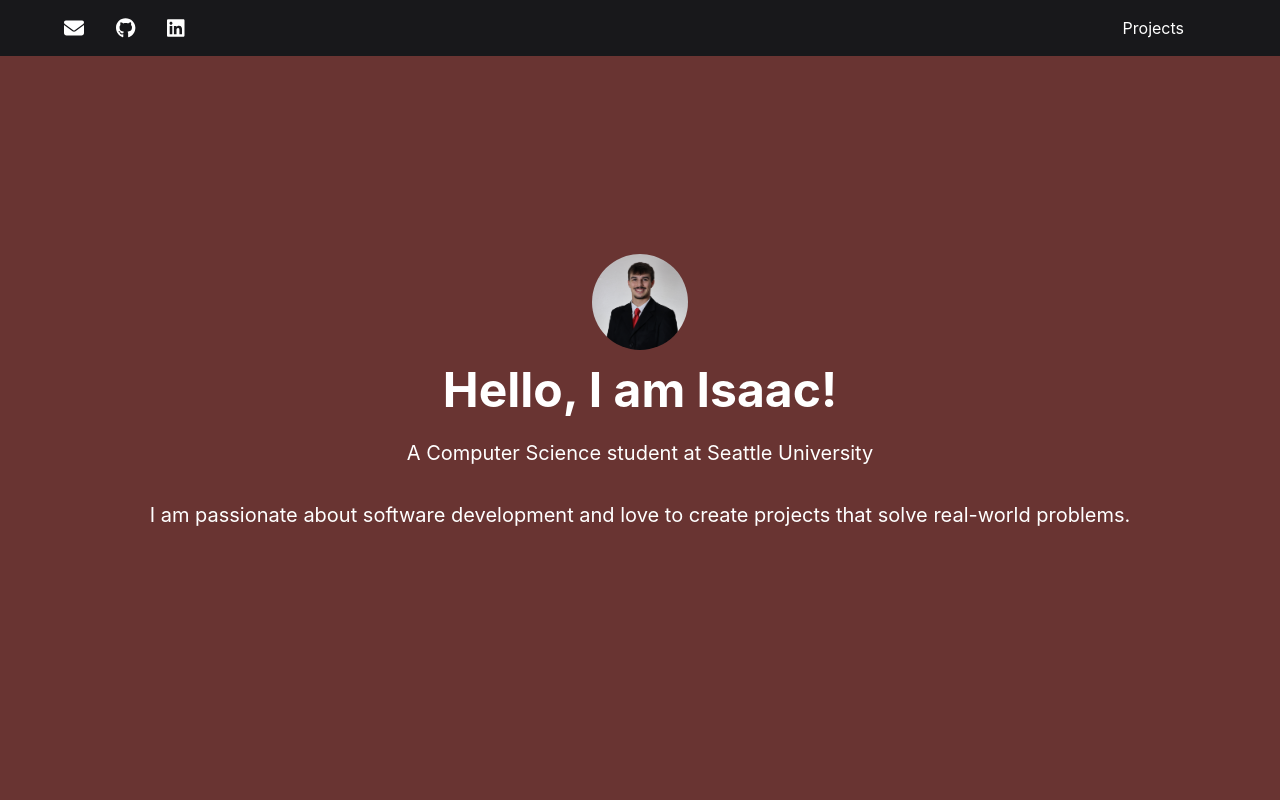
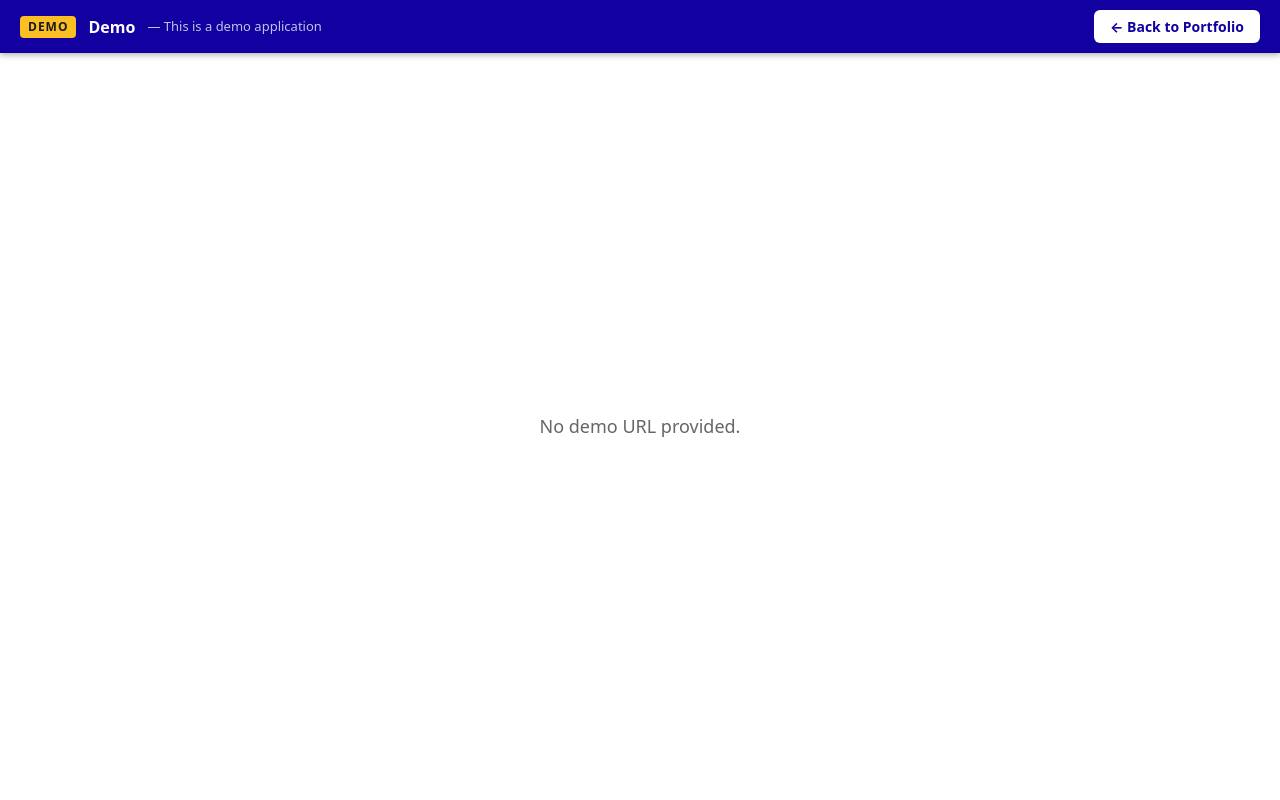
Before and after one commit to isaac-vh1/personalPage, a React (Create React App) app: page /demo in a window 1280 px wide. Before the commit this address led to /. Shown: the top 800 px of the page. Built offline with nearby package versions, Linux system fonts and the light colour scheme.

Commit message:
Demo header and iframe

```diff
--- a/src/App.js
+++ b/src/App.js
@@ -3,6 +3,7 @@ import Home from "./home";
 import Timer from "./timer";
 import Layout from "./layout"
 import Titan from "./titan";
+import DemoFrame from "./DemoFrame";
 import 'bootstrap/dist/css/bootstrap.min.css';
 
 const router = createBrowserRouter([
@@ -12,7 +13,8 @@ const router = createBrowserRouter([
     children: [
       { index: true, element: <Home /> },
       { path: 'timer', element: <Timer /> },
-      {path: 'titan', element: <Titan /> },
+      { path: 'titan', element: <Titan /> },
+      { path: 'demo', element: <DemoFrame /> },
       { path: '*', element: <Navigate to="/" /> },
     ],
   },
--- /dev/null
+++ b/src/DemoFrame.js
@@ -0,0 +1,85 @@
+import React from "react";
+import { useSearchParams, useNavigate } from "react-router-dom";
+
+export default function DemoFrame() {
+  const [searchParams] = useSearchParams();
+  const navigate = useNavigate();
+  const url = searchParams.get("url");
+  const title = searchParams.get("title") || "Demo";
+
+  return (
+    <div style={{ display: "flex", flexDirection: "column", height: "100vh" }}>
+      {/* Banner */}
+      <div
+        style={{
+          background: "#1300a1",
+          color: "white",
+          display: "flex",
+          alignItems: "center",
+          justifyContent: "space-between",
+          padding: "10px 20px",
+          flexShrink: 0,
+          boxShadow: "0 2px 6px rgba(0,0,0,0.3)",
+        }}
+      >
+        <div style={{ display: "flex", alignItems: "center", gap: 12 }}>
+          <span
+            style={{
+              background: "#fbbf24",
+              color: "#1a1a1a",
+              fontWeight: 700,
+              fontSize: 12,
+              borderRadius: 4,
+              padding: "2px 8px",
+              textTransform: "uppercase",
+              letterSpacing: 1,
+            }}
+          >
+            Demo
+          </span>
+          <span style={{ fontWeight: 600, fontSize: 16 }}>{title}</span>
+          <span style={{ fontSize: 13, opacity: 0.75 }}>
+            — This is a demo application
+          </span>
+        </div>
+        <button
+          onClick={() => navigate("/")}
+          style={{
+            background: "white",
+            color: "#1300a1",
+            border: "none",
+            borderRadius: 6,
+            padding: "6px 16px",
+            fontWeight: 700,
+            fontSize: 14,
+            cursor: "pointer",
+          }}
+        >
+          ← Back to Portfolio
+        </button>
+      </div>
+
+      {/* iframe */}
+      {url ? (
+        <iframe
+          src={url}
+          title={title}
+          style={{ flex: 1, border: "none", width: "100%" }}
+        />
+      ) : (
+        <div
+          style={{
+            flex: 1,
+            display: "flex",
+            alignItems: "center",
+            justifyContent: "center",
+            fontSize: 18,
+            color: "#666",
+          }}
+        >
+          No demo URL provided.
+        </div>
+      )}
+    </div>
+  );
+}
--- a/src/components/Card.js
+++ b/src/components/Card.js
@@ -2,8 +2,10 @@ import React from "react";
 import { Box, HStack, VStack, Image, Heading, Text, Button } from "@chakra-ui/react";
 import { FontAwesomeIcon } from "@fortawesome/react-fontawesome";
 import { faArrowRight } from "@fortawesome/free-solid-svg-icons";
+import { useNavigate } from "react-router-dom";
 
 const Card = ({ title, description, imageSrc, url, status, programmingLanguage, demo}) => {
+  const navigate = useNavigate();
   const color = status === "In Progress" ? "#fbbf24" : status === "Completed" ? "green.400" : "gray.400";
   const colorMap = {
       "JavaScript": "yellow.300",
@@ -49,7 +51,7 @@ const Card = ({ title, description, imageSrc, url, status, programmingLanguage,
           </Button>
           )}
           {demo && (
-            <Button variant="link" onClick={() => window.open(demo, "_blank")} colorScheme="teal" rightIcon={<FontAwesomeIcon icon={faArrowRight} size="1x" />}>
+            <Button variant="link" onClick={() => navigate(`/demo?url=${encodeURIComponent(demo)}&title=${encodeURIComponent(title)}`)} colorScheme="teal" rightIcon={<FontAwesomeIcon icon={faArrowRight} size="1x" />}>
               Demo
             </Button>
           )}
--- a/src/components/ProjectsSection.js
+++ b/src/components/ProjectsSection.js
@@ -21,7 +21,7 @@ const projects = [
     description:
       "Using an APK file and leveraging AI this project reverse engineered the logic used to connect to the Point Zero Titan battery system. While hosting on a local server, this allows for remote monitoring beyond Bluetooth range, improving reliability and usability.",
     url:"https://github.com/isaac-vh1/titan",
-    demo: "https://isaac-vh1.github.io/Titan-Remote/"
+    demo: "isaacvanhorn.com/titan"
   },
   {
     title: "ERP Simulation",
```
